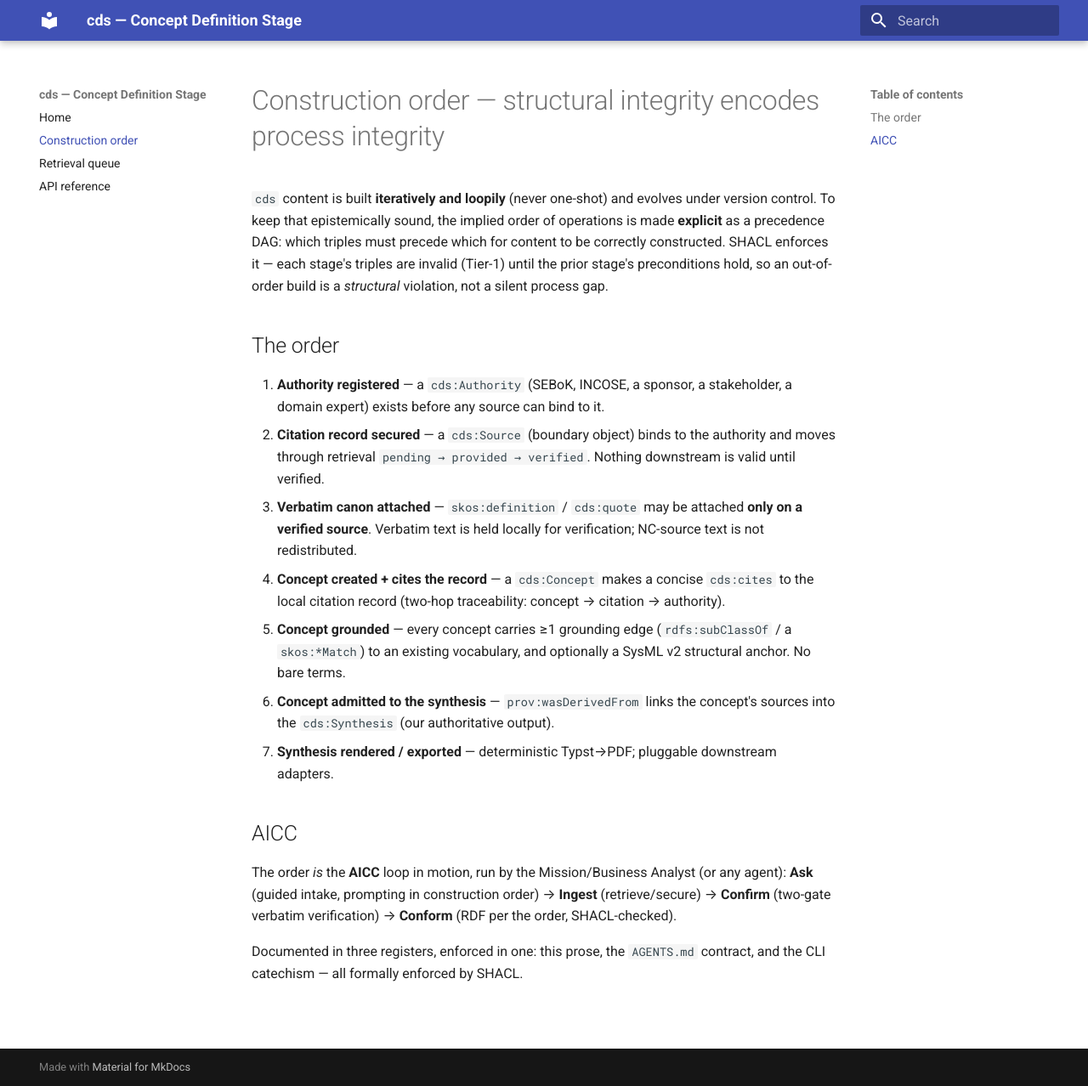
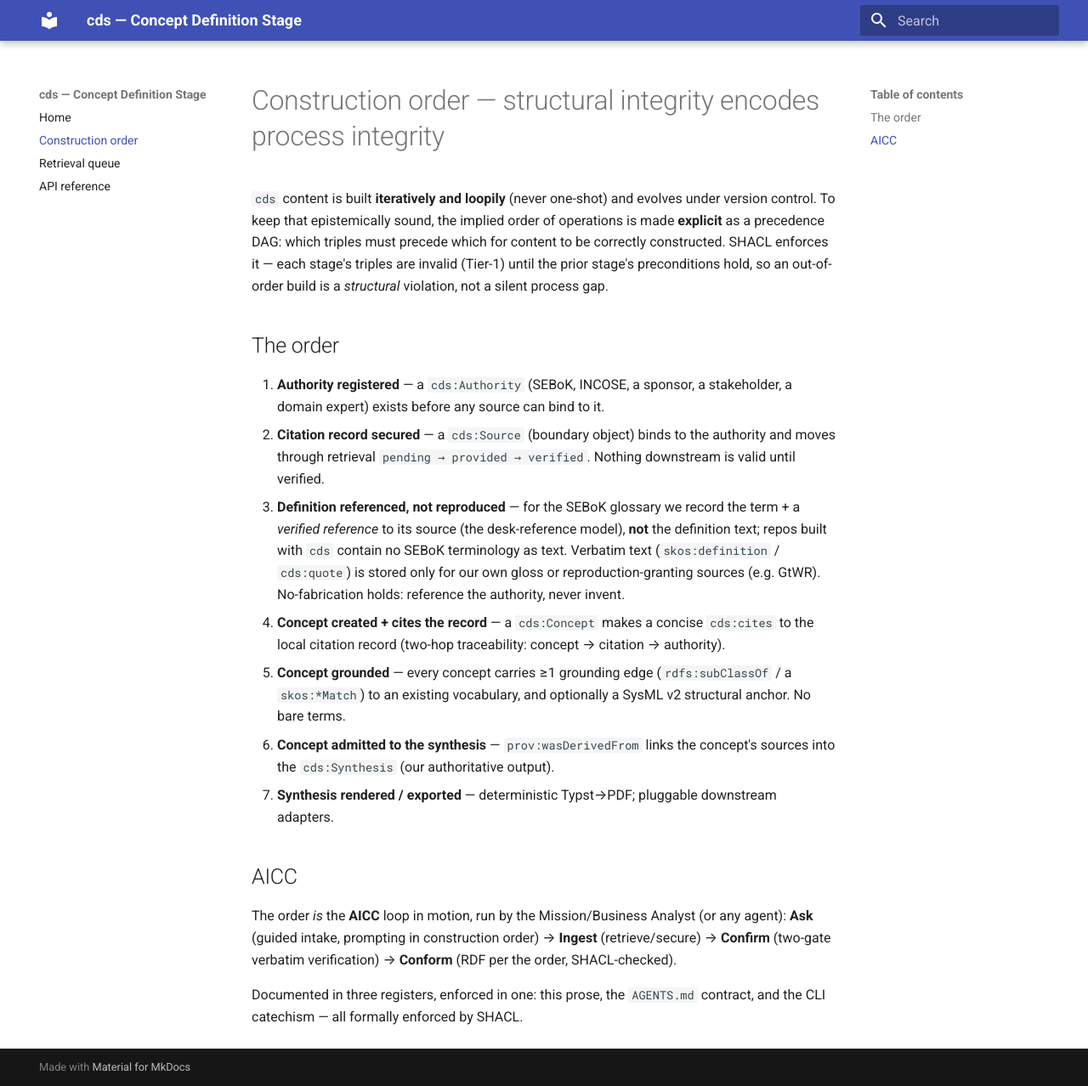
Before and after one commit to Open-MBEE/concept-definition-stage, an MkDocs documentation site: the page built from docs/construction-order.md, in a window 1280 px wide and 1278 px high. Shown: the whole window at 85% size. Built offline with MkDocs 1.6.1 and Material for MkDocs 9.7.7, drawn with Linux system fonts in a browser that asks for light colours.

Commit message:
slice 3: glossary strategy — reference the source, never reproduce SEBoK text
Resolve the redistribution question with the desk-reference model: repos built with cds
contain NO SEBoK definition text. A glossary term records its label + a verified reference
to its authoritative source (cds:cites + grounding to the SEBoK concept), the way an engineer
cites SEBoK/the Handbook at their desk. This dissolves the NC-redistribution concern entirely.

- test locks: a reference-only term emits the concept + cites + grounding, but no
  skos:definition text
- definition reserved for our own gloss / reproduction-granting canon (e.g. GtWR)
- AGENTS.md + construction-order docs updated; URI scheme (hash/slash) confirmed in ISSUES.md

35 tests green; ruff + mypy --strict clean.

```diff
--- a/docs/construction-order.md
+++ b/docs/construction-order.md
@@ -12,8 +12,11 @@ triples are invalid (Tier-1) until the prior stage's preconditions hold, so an o
    exists before any source can bind to it.
 2. **Citation record secured** — a `cds:Source` (boundary object) binds to the authority and moves through
    retrieval `pending → provided → verified`. Nothing downstream is valid until verified.
-3. **Verbatim canon attached** — `skos:definition` / `cds:quote` may be attached **only on a verified
-   source**. Verbatim text is held locally for verification; NC-source text is not redistributed.
+3. **Definition referenced, not reproduced** — for the SEBoK glossary we record the term + a *verified
+   reference* to its source (the desk-reference model), **not** the definition text; repos built with `cds`
+   contain no SEBoK terminology as text. Verbatim text (`skos:definition` / `cds:quote`) is stored only for
+   our own gloss or reproduction-granting sources (e.g. GtWR). No-fabrication holds: reference the authority,
+   never invent.
 4. **Concept created + cites the record** — a `cds:Concept` makes a concise `cds:cites` to the local citation
    record (two-hop traceability: concept → citation → authority).
 5. **Concept grounded** — every concept carries ≥1 grounding edge (`rdfs:subClassOf` / a `skos:*Match`) to an
```
Also changed, not shown: AGENTS.md (+9 -0 lines), ISSUES.md (+11 -2 lines), 2 other files.
